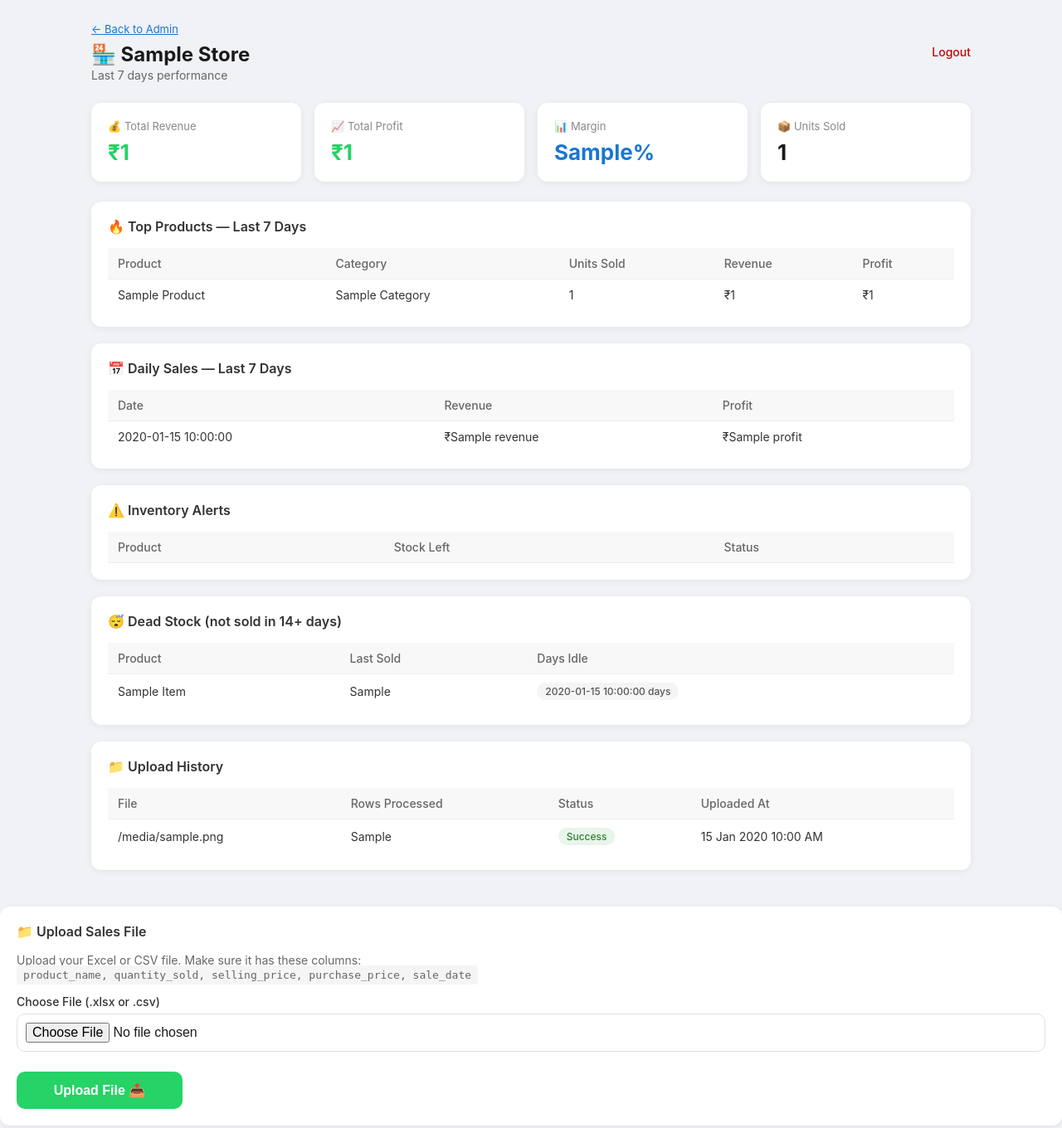
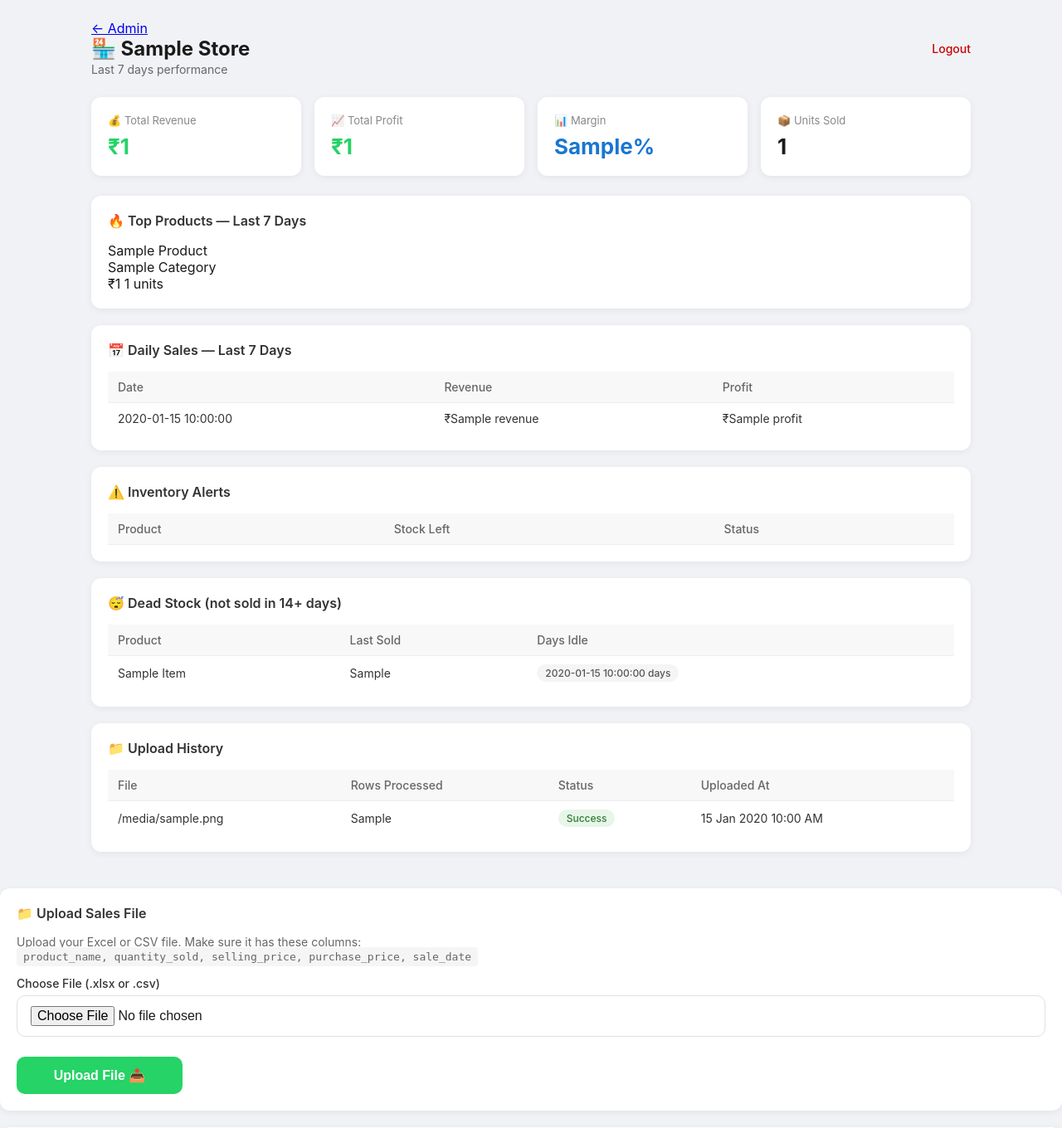
Before and after one commit to moniksanghavi123-blip/store-analytics, a FastAPI app: template templates/dashboard.html in a window 1280 px wide. Shown: the top 1360 px of the page at 83% size. Run offline with FastAPI, Linux system fonts and the light colour scheme; the template is opened without the code that fills it: most values are stand-ins (such as "Sample title", 1, 10 or a date in 2020); lists and menus that the app fills with data are empty.

Commit message:
Mobile friendly fixes push

```diff
--- a/templates/dashboard.html
+++ b/templates/dashboard.html
@@ -12,10 +12,7 @@
         <!-- HEADER -->
         <div class="dashboard-header">
             <div>
-                <a href="/admin" style="font-size:13px; color:#1976d2;
-                   display:inline-block; margin-bottom:8px;">
-                    ← Back to Admin
-                </a>
+                <a href="/admin" class="back-link">← Admin</a>
                 <h1>🏪 {{ store.shop_name.replace('_', ' ') | title }}</h1>
                 <span>Last 7 days performance</span>
             </div>
@@ -46,30 +43,22 @@
         <div class="section">
             <h2>🔥 Top Products — Last 7 Days</h2>
             {% if top_products %}
-            <table>
-                <thead>
-                    <tr>
-                        <th>Product</th>
-                        <th>Category</th>
-                        <th>Units Sold</th>
-                        <th>Revenue</th>
-                        <th>Profit</th>
-                    </tr>
-                </thead>
-                <tbody>
+            <div class="data-list">
                 {% for p in top_products %}
-                    <tr>
-                        <td>{{ p.product_name | title }}</td>
-                        <td>{{ p.category | title if p.category else '—' }}</td>
-                        <td>{{ p.total_units | int }}</td>
-                        <td>₹{{ p.total_revenue }}</td>
-                        <td>₹{{ p.total_profit }}</td>
-                    </tr>
+                <div class="data-card">
+                    <div>
+                        <div class="name">{{ p.product_name | title }}</div>
+                        <div class="sub">{{ p.category | title if p.category else 'Uncategorized' }}</div>
+                    </div>
+                    <div class="amount">
+                        ₹{{ p.total_revenue }}
+                        <span class="units">{{ p.total_units | int }} units</span>
+                    </div>
+                </div>
                 {% endfor %}
-                </tbody>
-            </table>
+            </div>
             {% else %}
-            <p style="color:#888; font-size:14px;">No sales data yet.</p>
+            <p class="empty">No sales data yet.</p>
             {% endif %}
         </div>
 
@@ -77,6 +66,7 @@
         <div class="section">
             <h2>📅 Daily Sales — Last 7 Days</h2>
             {% if daily_trend %}
+            <div class="table-wrap">
                 <table>
                     <thead>
                         <tr>
@@ -95,6 +85,7 @@
                         {% endfor %}
                     </tbody>
                 </table>
+            </div>
             {% else %}
             <p style="color:#888; font-size:14px;">No data yet.</p>
             {% endif %}
@@ -104,6 +95,7 @@
         <div class="section">
             <h2>⚠️ Inventory Alerts</h2>
             {% if low_stock %}
+            <div class="table-wrap">
                 <table>
                     <thead>
                         <tr>
@@ -132,6 +124,7 @@
                         {% endfor %}
                     </tbody>
                 </table>
+            </div>
             {% else %}
             <p style="color:#888; font-size:14px;">All stocks are healthy ✅</p>
             {% endif %}
@@ -141,6 +134,7 @@
         <div class="section">
             <h2>😴 Dead Stock (not sold in 14+ days)</h2>
             {% if dead_stock %}
+            <div class="table-wrap">
                 <table>
                     <thead>
                         <tr>
@@ -163,6 +157,7 @@
                         {% endfor %}
                     </tbody>
                 </table>
+            </div>
             {% else %}
             <p style="color:#888; font-size:14px;">No dead stock 🎉</p>
             {% endif %}
@@ -172,6 +167,7 @@
         <div class="section">
             <h2>📁 Upload History</h2>
             {% if uploads %}
+            <div class="table-wrap">
                 <table>
                     <thead>
                         <tr>
@@ -198,6 +194,7 @@
                         {% endfor %}
                     </tbody>
                 </table>
+            </div>
             {% else %}
             <p style="color:#888; font-size:14px;">No uploads yet.</p>
             {% endif %}
@@ -223,14 +220,13 @@
             </code>
         </p>
 
-        <form action="/upload-file" method="POST" enctype="multipart/form-data">
+        <form action="/upload-file?store_id={{ store.id }}" method="POST" enctype="multipart/form-data">
             <div class="form-group">
                 <label>Choose File (.xlsx or .csv)</label>
                 <input type="file" name="file"
                        accept=".xlsx,.xls,.csv"
                        required
-                       style="padding:10px; border:1.5px solid #e0e0e0;
-                              border-radius:10px; width:100%;" />
+                       class="file-input" />
             </div>
             <button type="submit" class="btn" style="max-width:200px;">
                 Upload File 📤
@@ -245,7 +241,7 @@
             Add one sale entry at a time
         </p>
 
-        <form action="/add-sale" method="POST">
+        <form action="/add-sale?store_id={{ store.id }}" method="POST">
             <div style="display:grid; grid-template-columns:1fr 1fr; gap:12px;">
                 <div class="form-group">
                     <label>Date</label>
```
Also changed, not shown: templates/admin.html (+16 -34 lines). Lines whose indentation alone changed are shown as unchanged.
